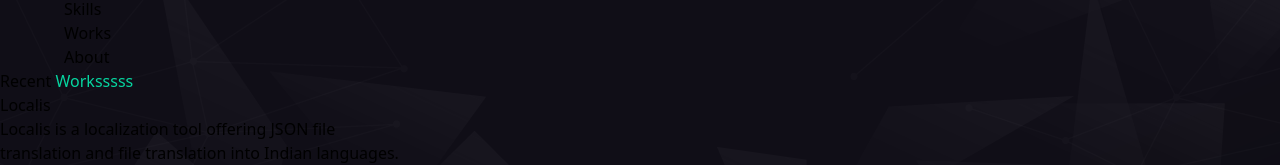
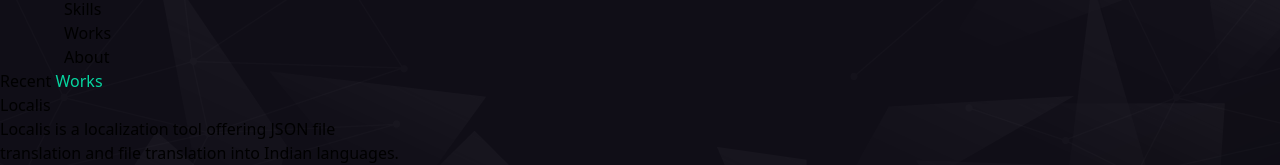
Before and after one commit to Abhinav0915/Portfolio-React, a React (Vite) app: page /works in a window 1280 px wide. Shown: the part 174-339 px from the top of the page. Built offline with nearby package versions, Linux system fonts and the light colour scheme.

Commit message:
fixing jenkinsfile

```diff
--- a/src/components/Works/WorkHeading.tsx
+++ b/src/components/Works/WorkHeading.tsx
@@ -1,5 +1,5 @@
 export default function WorkHeading(){
     return(
-        <h1 className="text-center text-5xl text-white mt-5 mb-10">Recent  <span style={{color: '#06d6a0'}}>Worksssss</span></h1>
+        <h1 className="text-center text-5xl text-white mt-5 mb-10">Recent  <span style={{color: '#06d6a0'}}>Works</span></h1>
     )
 }
```
